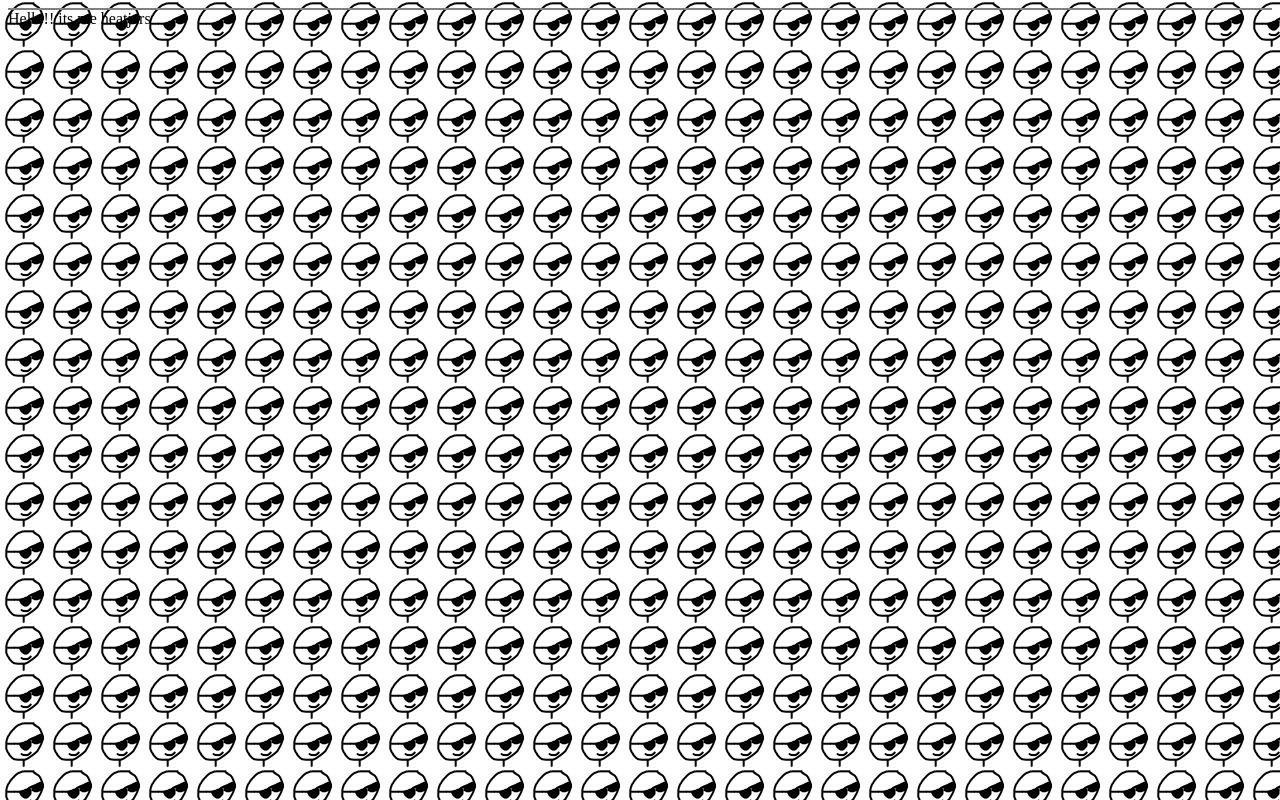
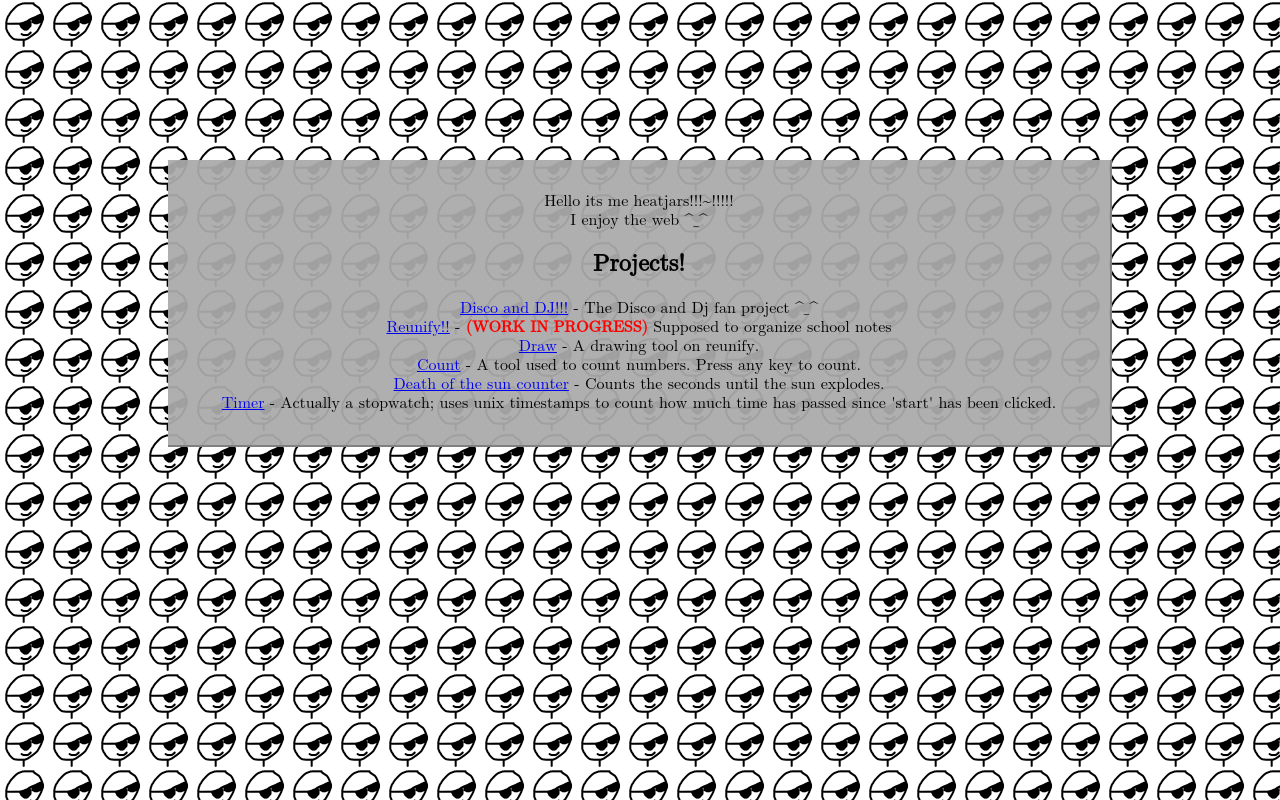
Before and after one commit to heatjars/heatjars.github.io, a plain HTML site: page index.html in a window 1280 px wide. Drawn offline with Linux system fonts and the light colour scheme.

Commit message:
Update index.html

```diff
--- a/index.html
+++ b/index.html
@@ -1,24 +1,32 @@
 <!DOCTYPE html>
-<html>
-<head>
-  <meta charset=utf8>
-  <link rel=icon href=/heatjars.png>
+<html><head>
+  <meta charset="utf8">
+  <link rel="icon" href="/heatjars.png">
   <title>heatjars ^_^</title>
   <style>
     body{
       background-image: url(heatjars.png);
     }
     #letterForHeatFans {
-      background: #aaaaaaaa;
+      background: #aaaaaaf0;
       border: solid gray 2px;
-      border-right:none;
-      border-top:none;
+      border-left: none;
+      border-top: none;
+      margin: 10em 10em 0em 10em;
+      padding: 2em;
+      text-align: center;
+      font-family: math;
     }
   </style>
 </head>
 <body>
-  <div id=letterForHeatFans ></div>
-    Hello!! its me heatjars
-  </div>
-</body>
-</html>
+  <div id="letterForHeatFans">Hello its me heatjars!!!~!!!!!<br>
+      I enjoy the web ^_^<br>
+  <h2>Projects!</h2>
+  <a href="http://discoanddj.com">Disco and DJ!!!</a> - The Disco and Dj fan project ^_^<br><a href="http://reunify-ib.com">Reunify!!</a> - <b style="color:red;">(WORK IN PROGRESS)</b> Supposed to organize school notes
+<br>
+  <a href="http://reunify-ib.com/draw" target="_blank">Draw</a> - A drawing tool on reunify.<br>
+  <a href="http://reunify-ib.com/projects/count" target="_blank">Count</a> - A tool used to count numbers. Press any key to count.<br>
+  <a href="http://reunify-ib.com/projects/dots" target="_blank">Death of the sun counter</a> - Counts the seconds until the sun explodes.<br>
+  <a href="http://reunify-ib.com/projects/timer" target="_blank">Timer</a> - Actually a stopwatch; uses unix timestamps to count how much time has passed since 'start' has been clicked.<br></div>
+</body></html>
```
